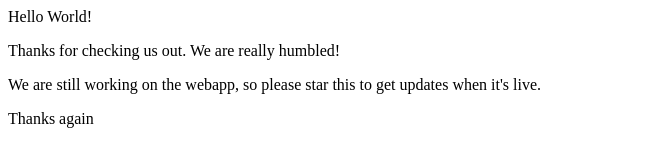
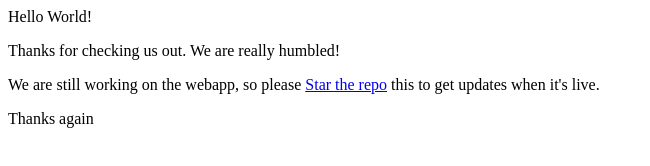
Before and after one commit to petr-tik/optimal_meeting, a plain HTML site: page index.html in a window 1280 px wide. Shown: the whole page, without its empty margins (0-650 px from the left). Drawn offline with Linux system fonts and the light colour scheme.

Commit message:
Update index.html

```diff
--- a/index.html
+++ b/index.html
@@ -1,7 +1,8 @@
 Hello World!
 <p> Thanks for checking us out. We are really humbled! <p>
 
-<p> We are still working on the webapp, so please star this to get updates when it's live. <p>
+<p> We are still working on the webapp, so please
+<a href="https://github.com/petr-tik/optimal_meeting">Star the repo</a> this to get updates when it's live. <p>
 
 
 <p> Thanks again <p>
```
